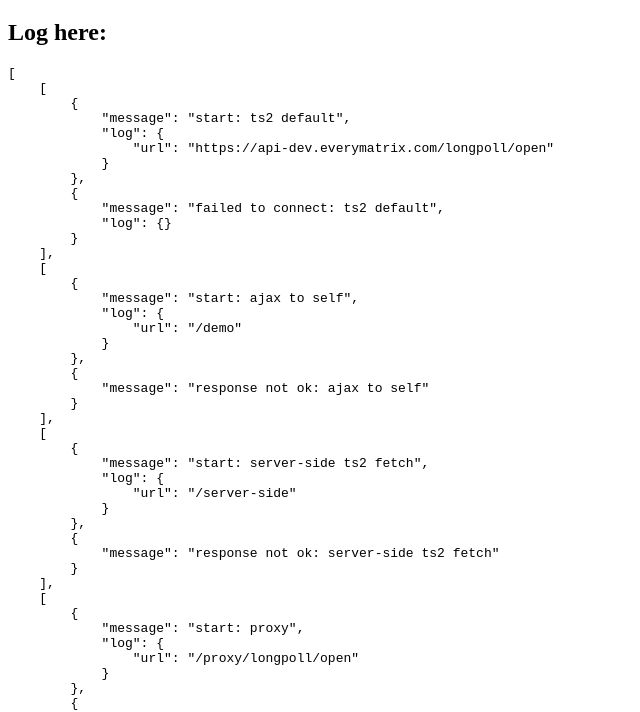
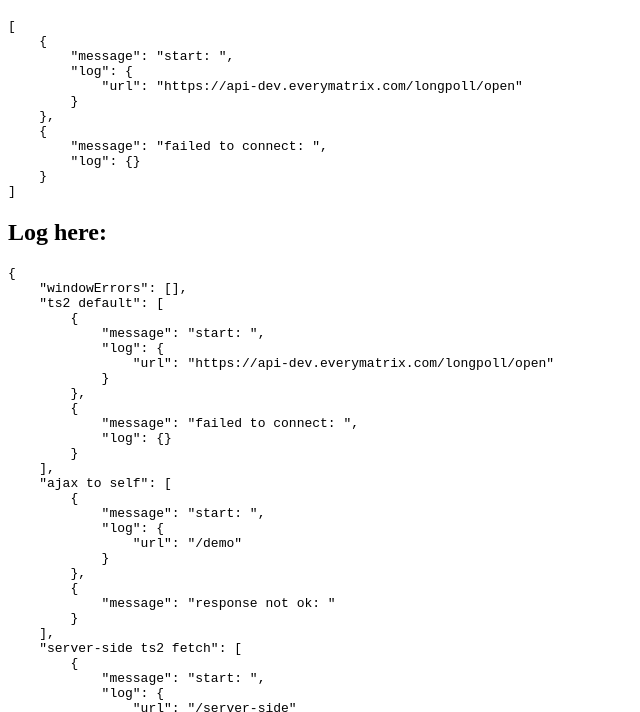
Before and after one commit to EveryMatrix/honeypot, a website: page src/public/fetch-ts.html in a window 1280 px wide. Shown: the part 61-773 px from the top of the page, without its empty margins (0-640 px from the left). Drawn offline with nearby package versions, Linux system fonts and the light colour scheme; no server answers.

Commit message:
print default log

```diff
--- a/src/public/fetch-ts.html
+++ b/src/public/fetch-ts.html
@@ -14,22 +14,23 @@
 <h2>Log here:</h2>
 <pre id="log"></pre>
 <script>
-    var logstr = [];
+    var logstr = {};
 
-    function getLogChain() {
+    function getLogChain(m, mainRequest) {
         var chain = [];
-        logstr.push(chain);
-        return function (m, l) {
-            chain.push({message: m, log: l});
+        logstr[m] = (chain);
+        return function (message, l) {
+            chain.push({message: message, log: l});
             document.getElementById("log").innerHTML = JSON.stringify(logstr, false, 4);
+            if(mainRequest){
+                document.getElementById("response").innerHTML = JSON.stringify(chain, false, 4);
+
+            }
         }
     }
+    var log = getLogChain('windowErrors');
 
-    function log(m, l) {
-        logstr.push({message: m, log: l});
-        document.getElementById("log").innerHTML = JSON.stringify(logstr, false, 4);
 
-    }
 
     if (window) {
         window.addEventListener("error", function (e) {
@@ -41,23 +42,23 @@
         });
     }
 
-    function doRequest(message, url) {
-        var chainLog = getLogChain();
-        chainLog("start: " + message, {url: url});
+    function doRequest(message, url, mainRequest) {
+        var chainLog = getLogChain(message, mainRequest);
+        chainLog("start: " , {url: url});
 
         fetch(url).then(function success(r) {
             if (r.ok) {
                 return r.text().then(function responseSuccess(reponse) {
-                    chainLog("success: " + message, reponse);
+                    chainLog("success: ", reponse);
                 }, function responseError(err) {
-                    chainLog('response ok but failed: ' + message, err.error);
+                    chainLog('response ok but failed: ' , err.error);
                 });
             }
 
-            chainLog('response not ok: ' + message, r.error);
+            chainLog('response not ok: ', r.error);
 
         }, function failedToConnect(err) {
-            chainLog('failed to connect: ' + message, err);
+            chainLog('failed to connect: ', err);
         });
     }
 
```
